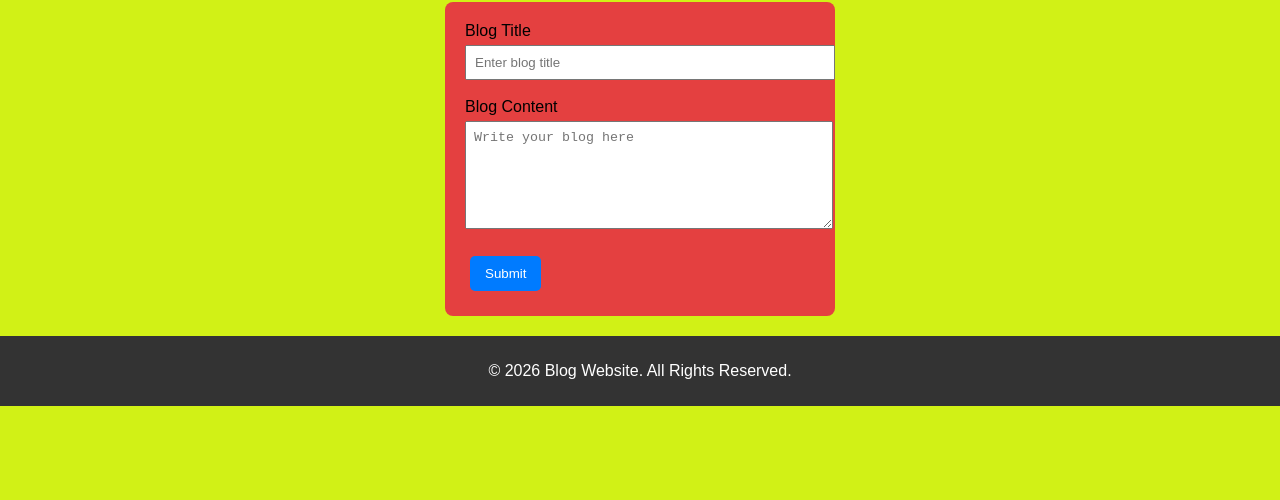
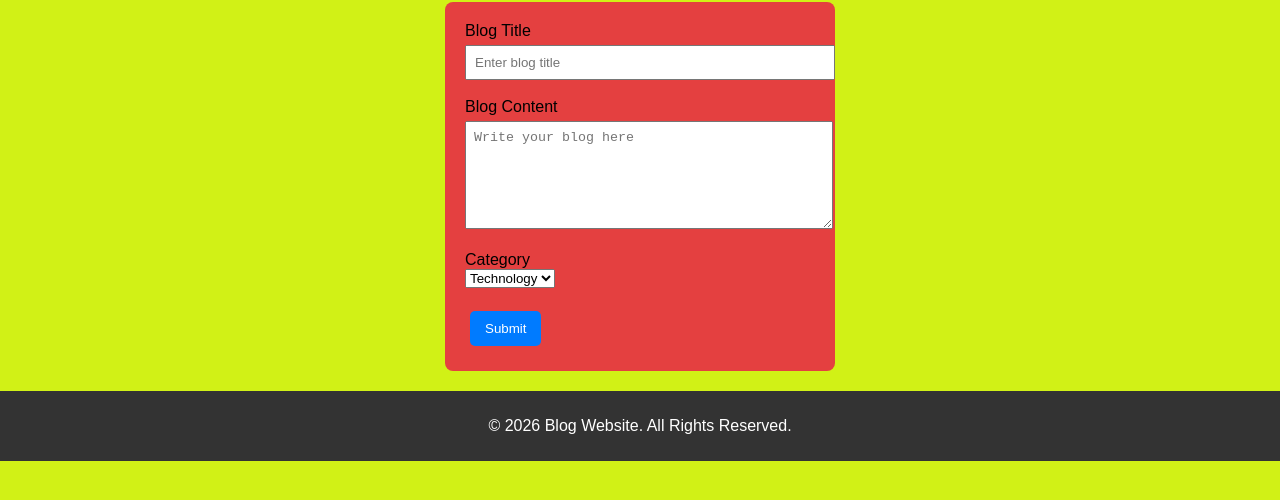
Before and after one commit to usharani16challa/blog-website, a website: page add-blog.html in a window 1280 px wide. Shown: the part 126-626 px from the top of the page. Drawn offline with Linux system fonts and the light colour scheme.

Commit message:
Day 11 completed

```diff
--- a/add-blog.html
+++ b/add-blog.html
@@ -22,6 +22,17 @@
         <label for="content">Blog Content</label><br>
         <textarea id="content" rows="6" placeholder="Write your blog here"></textarea><br><br>
 
+        <label for="category">Category</label><br>
+
+        <select id="category">
+         <option value="Technology">Technology</option>
+         <option value="Education">Education</option>
+         <option value="Health">Health</option>
+         <option value="Travel">Travel</option>
+        </select>
+
+        <br><br>
+
         <button type="submit">Submit</button>
     </form>
 
--- a/script.js
+++ b/script.js
@@ -45,6 +45,8 @@ function submitBlog(event) {
     document.getElementById("title").value = "";
     document.getElementById("content").value = "";
 
+    window.location.href="index.html";
+
     displayBlogs();
 }
 
@@ -60,6 +62,7 @@ function deleteBlog(index) {
 
 function editBlog(index) {
     let newTitle = prompt("Enter new title", blogs[index].title);
+    let newCategory = prompt("Enter new title", blogs[index].category);
     let newContent = prompt("Enter new content", blogs[index].content);
 
     if (newTitle && newContent) {
```
Also changed, not shown: index.html (+3 -0 lines).
